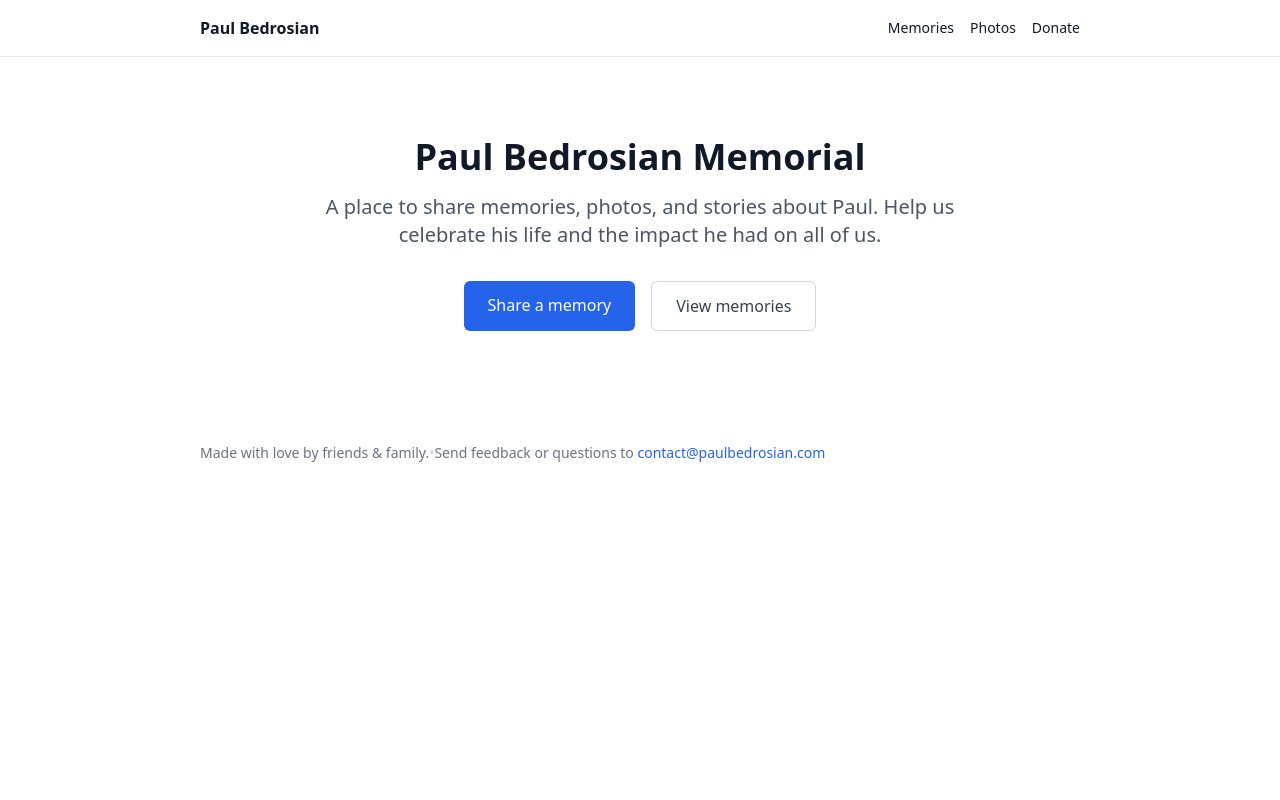
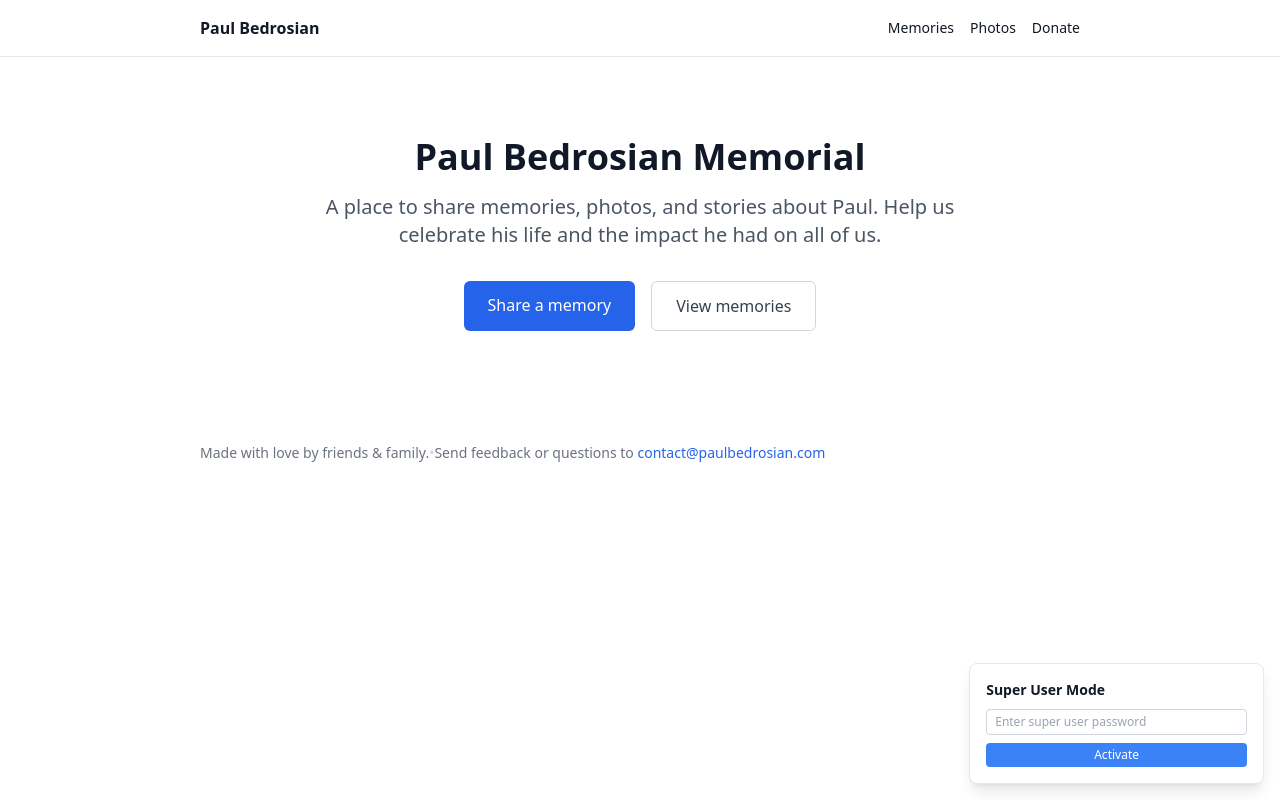
Before and after one commit to andrewborstein/paul-memorial, a Next.js app: page / in a window 1280 px wide. Built offline with nearby package versions, Linux system fonts and the light colour scheme.

Commit message:
Add user identification system with localStorage and super user management

```diff
--- a/src/app/layout.tsx
+++ b/src/app/layout.tsx
@@ -3,6 +3,7 @@ import './globals.css';
 import Link from 'next/link';
 import { usePathname } from 'next/navigation';
 import Script from 'next/script';
+import SuperUserManager from '@/components/SuperUserManager';
 
 export default function RootLayout({
   children,
@@ -64,6 +65,7 @@ export default function RootLayout({
           </nav>
         </header>
         <main className="max-w-7xl mx-auto py-8 px-2">{children}</main>
+        <SuperUserManager />
         <footer className="max-w-4xl mx-auto py-8 text-sm text-gray-500 px-5 md:px-2">
           <div className="flex flex-col sm:flex-row sm:items-center gap-2 sm:gap-0">
             <span>Made with love by friends & family.</span>
--- a/src/app/memories/[id]/page.tsx
+++ b/src/app/memories/[id]/page.tsx
@@ -72,7 +72,6 @@ export default async function MemoryPage({
             <MemoryActions
               memoryId={memory.id}
               creatorEmail={memory.email}
-              isSuperUser={process.env.SUPER_USER_EMAIL === memory.email}
             />
           </div>
 
--- a/src/components/CreateMemoryForm.tsx
+++ b/src/components/CreateMemoryForm.tsx
@@ -4,6 +4,7 @@ import pLimit from 'p-limit';
 import { Turnstile } from '@marsidev/react-turnstile';
 import { useRouter } from 'next/navigation';
 import type { MemoryDetail, MemoryPhoto } from '@/types/memory';
+import { setCurrentUser } from '@/lib/user';
 import {
   DndContext,
   closestCenter,
@@ -588,6 +589,12 @@ export default function CreateMemoryForm({ memory }: CreateMemoryFormProps = {})
     }
 
     const { id } = await r.json();
+
+    // Set current user in localStorage when creating a new memory
+    if (!isEditMode) {
+      setCurrentUser(email, name);
+    }
+
     if (isEditMode) {
       router.push(`/memories/${id}`);
       router.refresh();
--- a/src/components/MemoryActions.tsx
+++ b/src/components/MemoryActions.tsx
@@ -3,26 +3,23 @@
 import { useState } from 'react';
 import Link from 'next/link';
 import { useRouter } from 'next/navigation';
+import { canEditMemory } from '@/lib/user';
 
 interface MemoryActionsProps {
   memoryId: string;
   creatorEmail: string;
-  currentUserEmail?: string;
-  isSuperUser?: boolean;
 }
 
 export default function MemoryActions({
   memoryId,
-  creatorEmail,
-  currentUserEmail,
-  isSuperUser = false
+  creatorEmail
 }: MemoryActionsProps) {
   const [isDeleting, setIsDeleting] = useState(false);
   const [showDeleteConfirm, setShowDeleteConfirm] = useState(false);
   const router = useRouter();
 
   // Check if user can edit this memory
-  const canEdit = isSuperUser || currentUserEmail === creatorEmail;
+  const canEdit = canEditMemory(creatorEmail);
 
   if (!canEdit) {
     return null;
--- /dev/null
+++ b/src/components/SuperUserManager.tsx
@@ -0,0 +1,65 @@
+'use client';
+
+import { useState } from 'react';
+import { setSuperUser, isSuperUser, clearSuperUser } from '@/lib/user';
+
+export default function SuperUserManager() {
+  const [password, setPassword] = useState('');
+  const [message, setMessage] = useState('');
+  const [isSuper, setIsSuper] = useState(isSuperUser());
+
+  const handleSetSuperUser = () => {
+    if (setSuperUser(password)) {
+      setMessage('Super user mode activated!');
+      setIsSuper(true);
+      setPassword('');
+    } else {
+      setMessage('Invalid password');
+    }
+  };
+
+  const handleClearSuperUser = () => {
+    clearSuperUser();
+    setMessage('Super user mode deactivated');
+    setIsSuper(false);
+  };
+
+  return (
+    <div className="fixed bottom-4 right-4 bg-white border border-gray-200 rounded-lg p-4 shadow-lg max-w-sm">
+      <h3 className="text-sm font-semibold mb-2">Super User Mode</h3>
+
+      {isSuper ? (
+        <div className="space-y-2">
+          <p className="text-xs text-green-600">✅ Super user active</p>
+          <button
+            onClick={handleClearSuperUser}
+            className="w-full px-3 py-1 bg-red-500 text-white text-xs rounded hover:bg-red-600"
+          >
+            Deactivate
+          </button>
+        </div>
+      ) : (
+        <div className="space-y-2">
+          <input
+            type="password"
+            value={password}
+            onChange={(e) => setPassword(e.target.value)}
+            placeholder="Enter super user password"
+            className="w-full px-2 py-1 text-xs border border-gray-300 rounded"
+            onKeyPress={(e) => e.key === 'Enter' && handleSetSuperUser()}
+          />
+          <button
+            onClick={handleSetSuperUser}
+            className="w-full px-3 py-1 bg-blue-500 text-white text-xs rounded hover:bg-blue-600"
+          >
+            Activate
+          </button>
+        </div>
+      )}
+
+      {message && (
+        <p className="text-xs text-gray-600 mt-2">{message}</p>
+      )}
+    </div>
+  );
+}
--- /dev/null
+++ b/src/lib/user.ts
@@ -0,0 +1,87 @@
+// Simple hash function for email
+function hashEmail(email: string): string {
+  let hash = 0;
+  for (let i = 0; i < email.length; i++) {
+    const char = email.charCodeAt(i);
+    hash = ((hash << 5) - hash) + char;
+    hash = hash & hash; // Convert to 32-bit integer
+  }
+  return Math.abs(hash).toString(36);
+}
+
+// User identification utilities
+export const USER_STORAGE_KEY = 'paul-memorial-user';
+export const SUPER_USER_KEY = 'paul-memorial-super-user';
+
+export interface UserInfo {
+  email: string;
+  emailHash: string;
+  name: string;
+}
+
+export function setCurrentUser(email: string, name: string): UserInfo {
+  const emailHash = hashEmail(email);
+  const userInfo: UserInfo = { email, emailHash, name };
+
+  if (typeof window !== 'undefined') {
+    localStorage.setItem(USER_STORAGE_KEY, JSON.stringify(userInfo));
+  }
+
+  return userInfo;
+}
+
+export function getCurrentUser(): UserInfo | null {
+  if (typeof window === 'undefined') return null;
+
+  try {
+    const stored = localStorage.getItem(USER_STORAGE_KEY);
+    return stored ? JSON.parse(stored) : null;
+  } catch {
+    return null;
+  }
+}
+
+export function clearCurrentUser(): void {
+  if (typeof window !== 'undefined') {
+    localStorage.removeItem(USER_STORAGE_KEY);
+  }
+}
+
+// Super user management
+export function setSuperUser(password: string): boolean {
+  if (typeof window === 'undefined') return false;
+
+  // Simple password check - you can make this more secure
+  const validPasswords = process.env.NEXT_PUBLIC_SUPER_USER_PASSWORDS?.split(',') || [];
+
+  if (validPasswords.includes(password)) {
+    localStorage.setItem(SUPER_USER_KEY, password);
+    return true;
+  }
+
+  return false;
+}
+
+export function isSuperUser(): boolean {
+  if (typeof window === 'undefined') return false;
+
+  const storedPassword = localStorage.getItem(SUPER_USER_KEY);
+  if (!storedPassword) return false;
+
+  const validPasswords = process.env.NEXT_PUBLIC_SUPER_USER_PASSWORDS?.split(',') || [];
+  return validPasswords.includes(storedPassword);
+}
+
+export function clearSuperUser(): void {
+  if (typeof window !== 'undefined') {
+    localStorage.removeItem(SUPER_USER_KEY);
+  }
+}
+
+// Check if user can edit a memory
+export function canEditMemory(memoryEmail: string): boolean {
+  const currentUser = getCurrentUser();
+  if (!currentUser) return false;
+
+  return isSuperUser() || currentUser.email === memoryEmail;
+}
```
